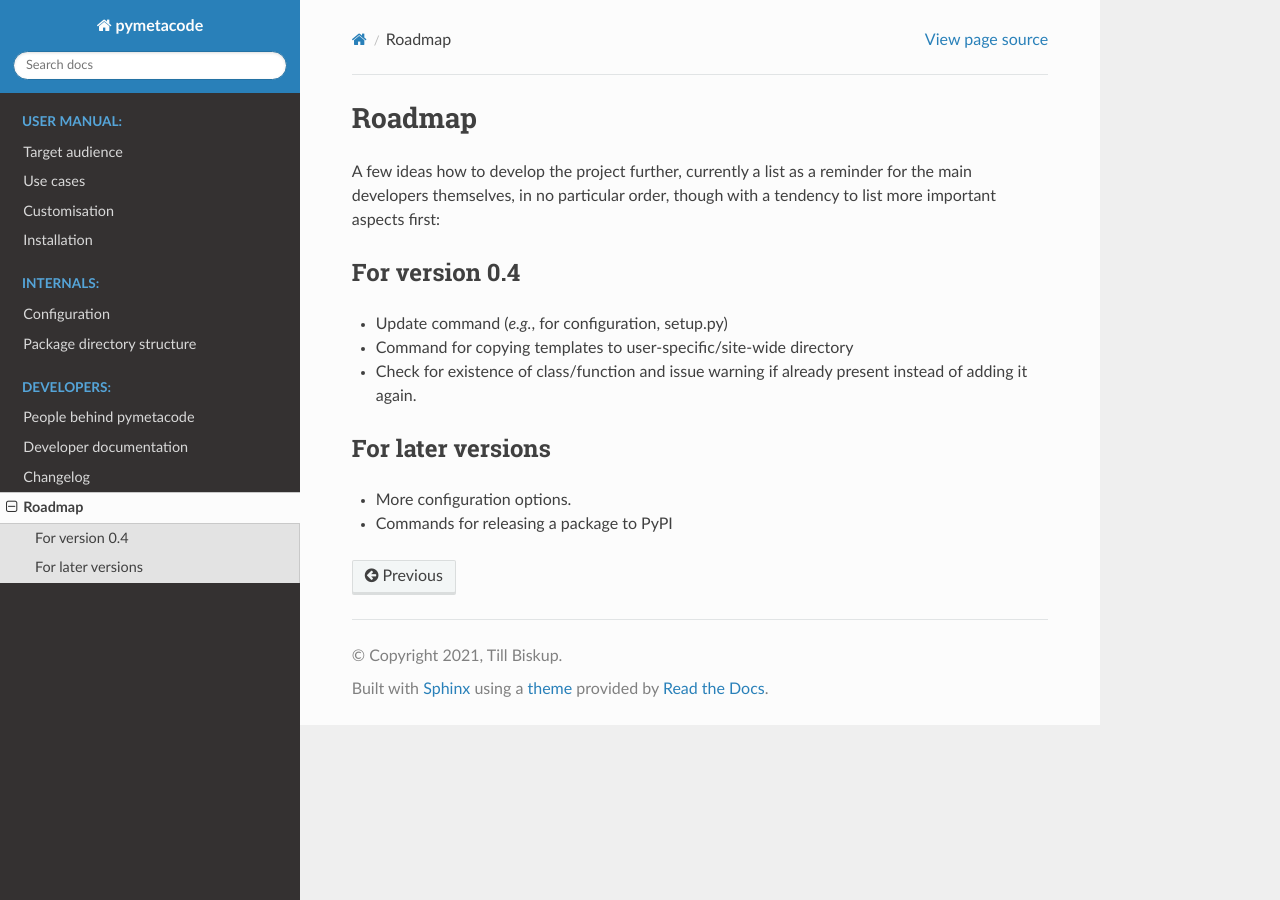
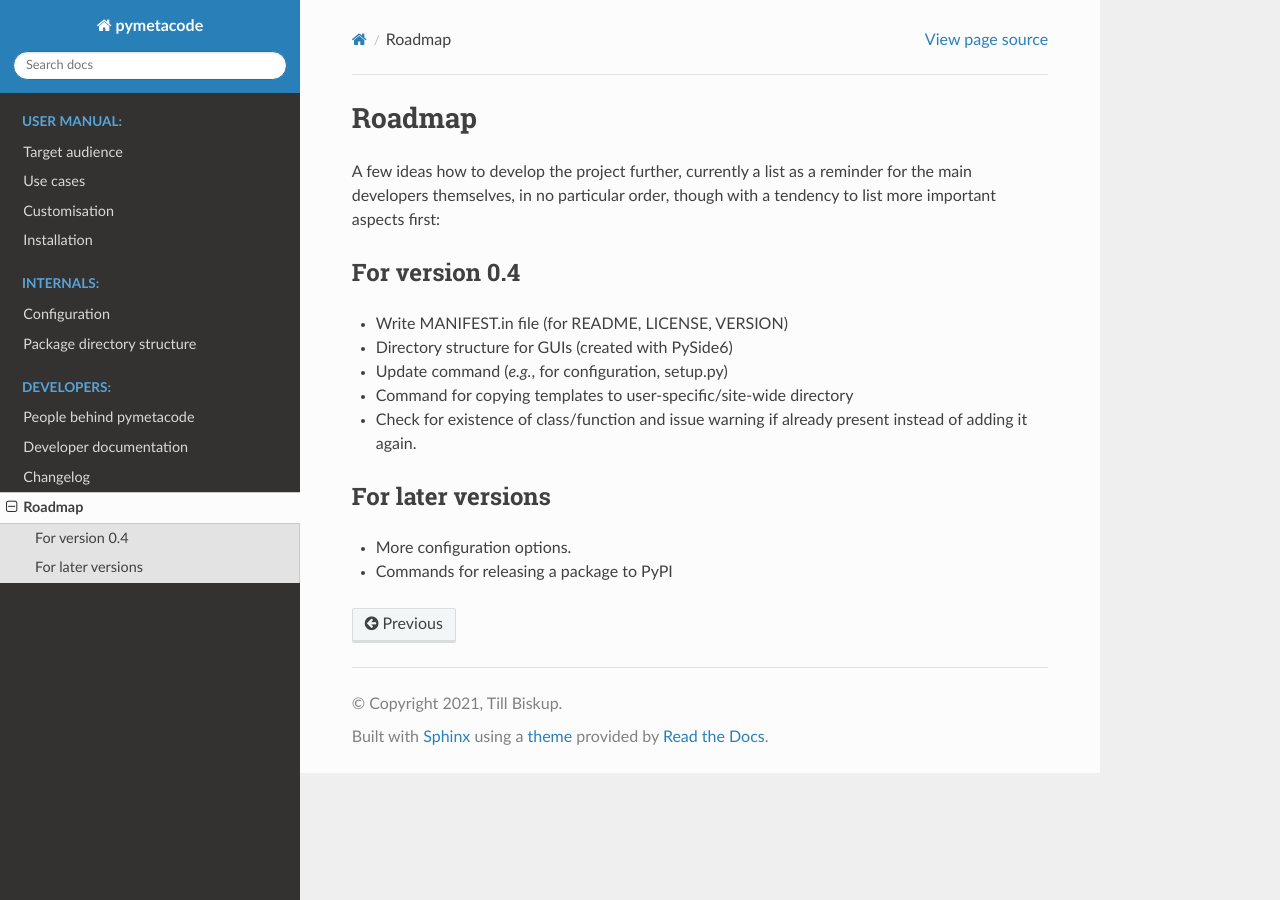
Before and after one commit to tillbiskup/pymetacode, a Sphinx documentation site: the page built from docs/roadmap.rst, in a window 1280 px wide. Built offline with Sphinx 7.4.7 and the Read the Docs theme 2.0.0, drawn with Linux system fonts in a browser that asks for light colours; pages that are not in the unit, such as notebooks, are missing from menus.

Commit message:
Update roadmap

```diff
--- a/docs/roadmap.rst
+++ b/docs/roadmap.rst
@@ -7,6 +7,10 @@ A few ideas how to develop the project further, currently a list as a reminder f
 
 For version 0.4
 ===============
+
+* Write MANIFEST.in file (for README, LICENSE, VERSION)
+
+* Directory structure for GUIs (created with PySide6)
 
 * Update command (*e.g.*, for configuration, setup.py)
 
```
